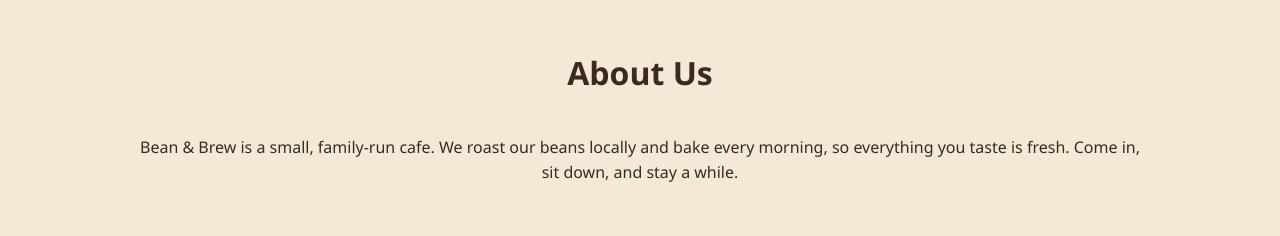
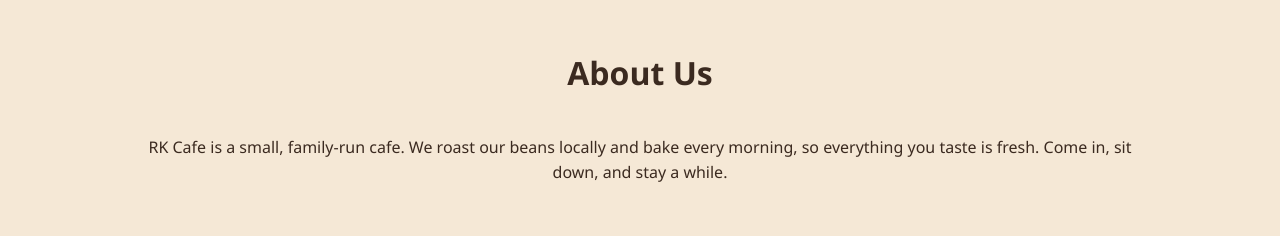
Before and after one commit to rathanakong98/rkcafe, a plain HTML site: page index.html in a window 1280 px wide. Shown: the part 1300-1536 px from the top of the page. Drawn offline with Linux system fonts and the light colour scheme.

Commit message:
Update index.html

```diff
--- a/index.html
+++ b/index.html
@@ -69,7 +69,7 @@
   <section id="about" class="section alt">
     <h2>About Us</h2>
     <p class="center-text">
-      Bean &amp; Brew is a small, family-run cafe. We roast our beans locally and bake
+      RK Cafe is a small, family-run cafe. We roast our beans locally and bake
       every morning, so everything you taste is fresh. Come in, sit down, and stay a while.
     </p>
   </section>
```
